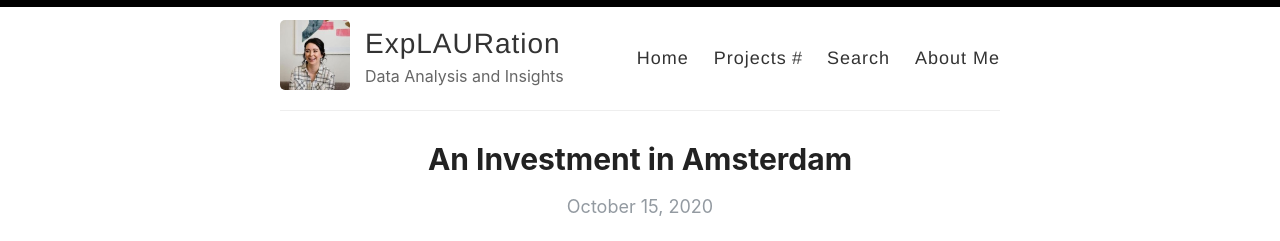
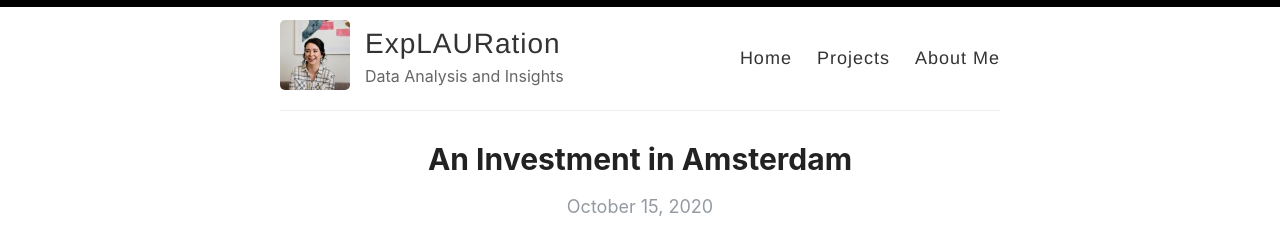
Before and after one commit to Lwillio/lwillio.github.io, a Jekyll site: the page built from index.html, in a window 1280 px wide. Shown: the top 241 px of the page. Built offline with Jekyll 4.4.1, drawn with Linux system fonts in a browser that asks for light colours; the list of posts is cut into pages by our own code.

Commit message:
Update default.html

```diff
--- a/_layouts/default.html
+++ b/_layouts/default.html
@@ -29,7 +29,6 @@
             <nav>
               <a href="{{ site.baseurl }}/">Home</a>
               <a href="{{ site.baseurl }}/projects">Projects</a>
-#             <a href="{{ site.baseurl }}/search">Search</a>
               <a href="{{ site.baseurl }}/aboutme">About Me</a>
             </nav>
           </header>
```
